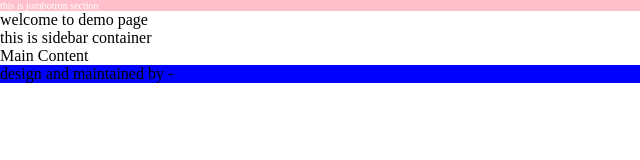
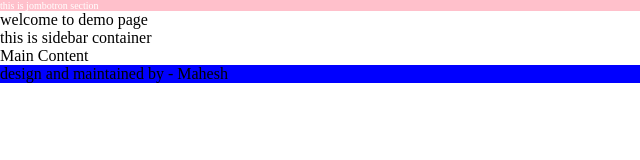
Before and after one commit to maheshtambade/To-Do-List-App, a plain HTML site: page oposite.html in a window 1280 px wide. Shown: the full height of the page, 0-640 px from the left. Drawn offline with Linux system fonts and the light colour scheme.

Commit message:
Update footer to include author's name

```diff
--- a/oposite.html
+++ b/oposite.html
@@ -31,6 +31,6 @@
     welcome to demo page
     <div class="sidecontent">this is sidebar container</div>
     <div class="maincontet">Main Content</div>
-    <footer>design and maintained by - </footer>
+    <footer>design and maintained by - Mahesh</footer>
   </body>
 </html>
```
